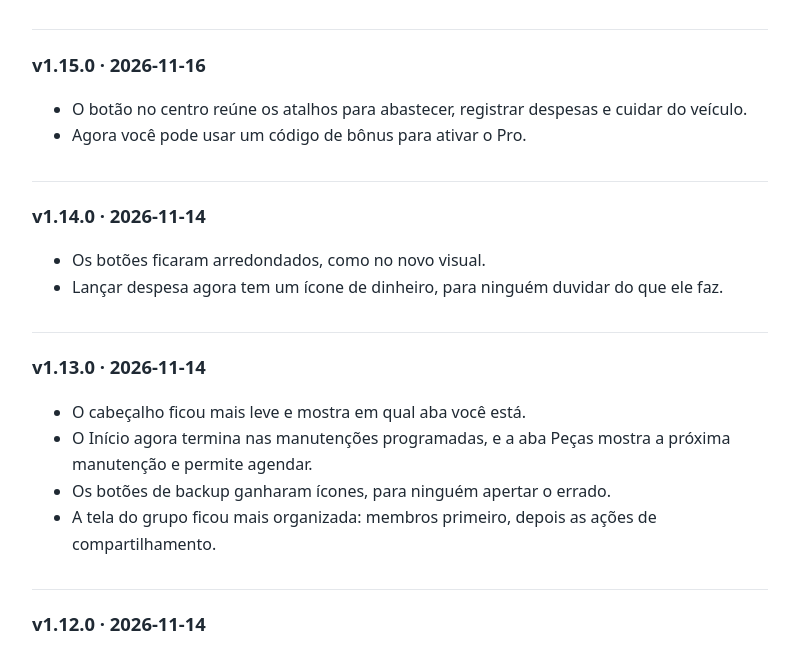
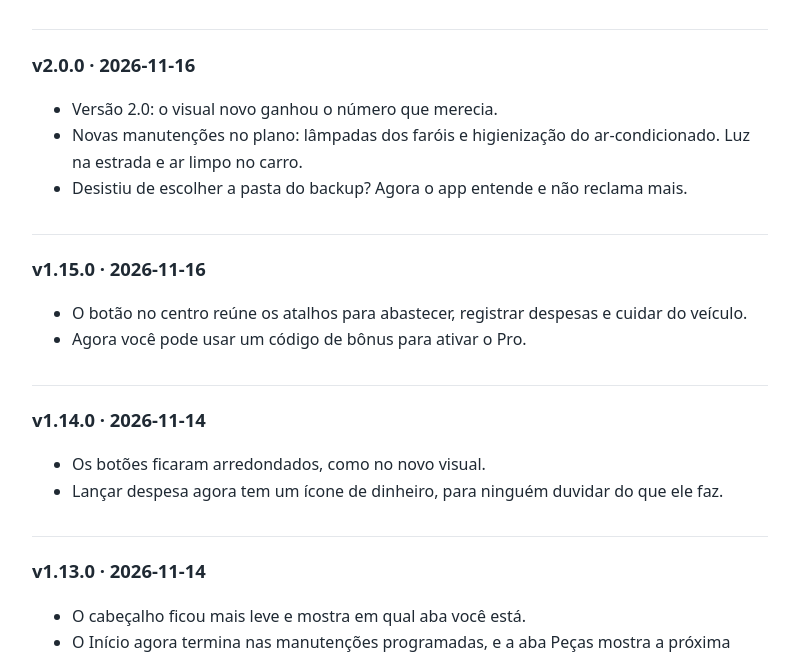
Before and after one commit to zrymeheim/tabula-eula, a plain HTML site: page tabulacar/novidades.html in a window 1280 px wide. Shown: the part 124-777 px from the top of the page, without its empty margins (240-1039 px from the left). Drawn offline with Linux system fonts and the light colour scheme.

Commit message:
docs: add TabulaCar 2.0.0 release notes
Co-Authored-By: Claude Opus 5.5 <noreply@anthropic.com>

```diff
--- a/tabulacar/novidades.html
+++ b/tabulacar/novidades.html
@@ -10,6 +10,12 @@
 <main>
 <p class="meta"><a href="./">TabulaCar</a></p>
 <h1>Novidades do TabulaCar</h1>
+<h2>v2.0.0 · 2026-11-16</h2>
+<ul>
+<li>Vers&#227;o 2.0: o visual novo ganhou o n&#250;mero que merecia.</li>
+<li>Novas manuten&#231;&#245;es no plano: l&#226;mpadas dos far&#243;is e higieniza&#231;&#227;o do ar-condicionado. Luz na estrada e ar limpo no carro.</li>
+<li>Desistiu de escolher a pasta do backup? Agora o app entende e n&#227;o reclama mais.</li>
+</ul>
 <h2>v1.15.0 · 2026-11-16</h2>
 <ul>
 <li>O bot&#227;o no centro re&#250;ne os atalhos para abastecer, registrar despesas e cuidar do ve&#237;culo.</li>
```
